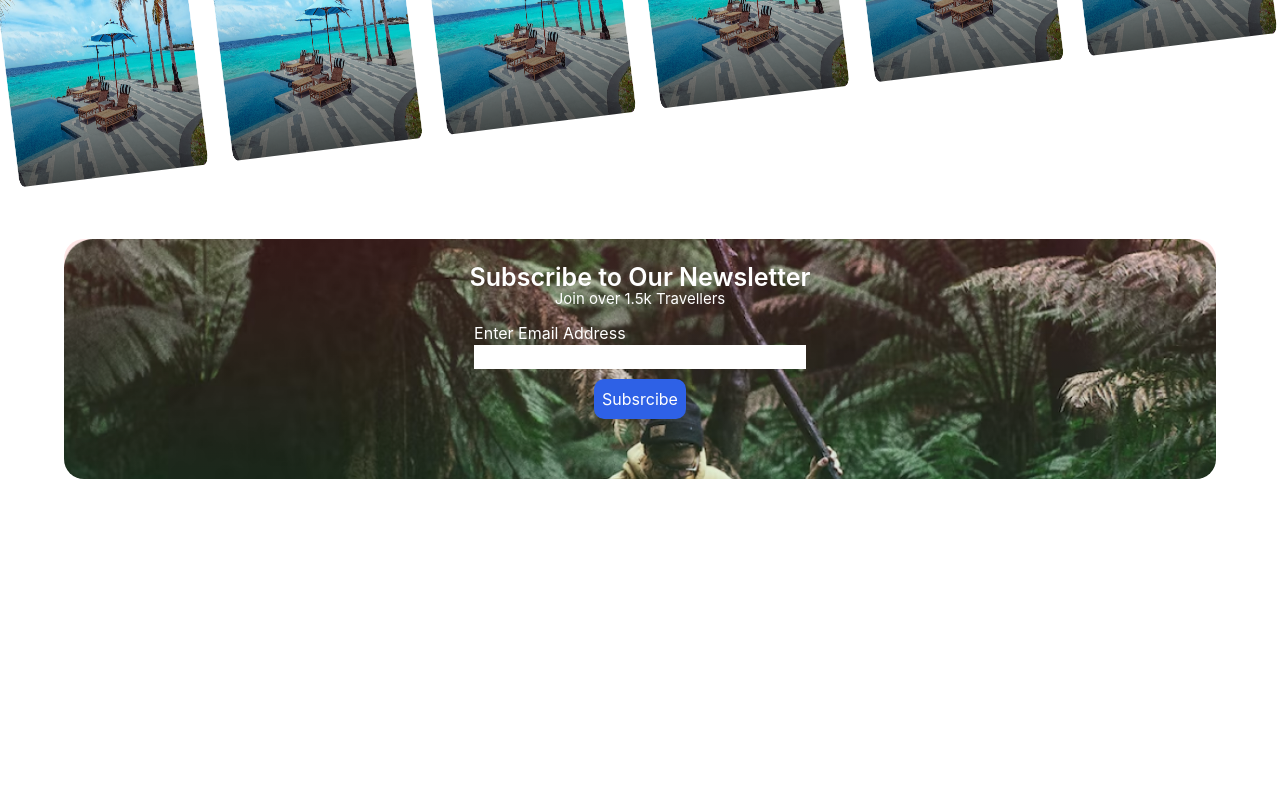
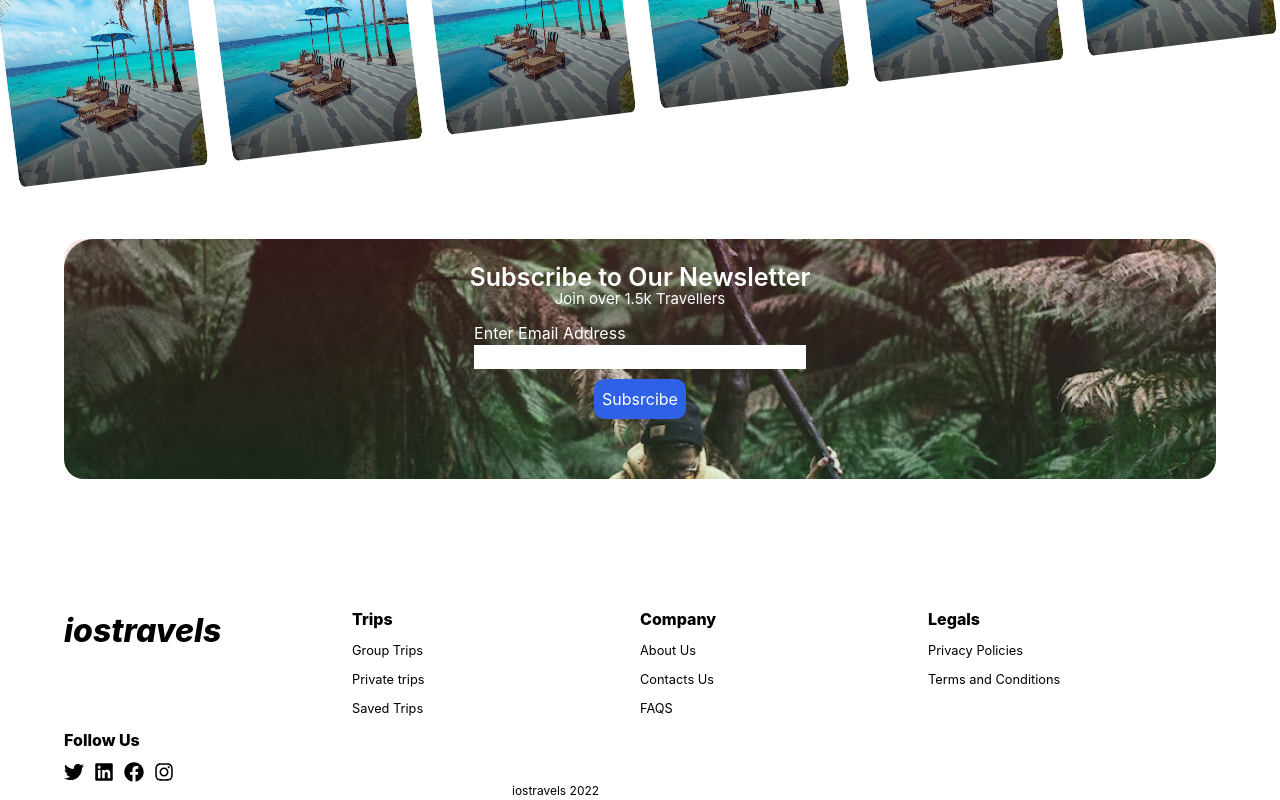
Before and after one commit to 92isaac/iostravels, a React (Create React App) app: page / in a window 1280 px wide. Shown: the part 3707-4507 px from the top of the page. Before the commit the page ends 4314 px from the top, so only its background shows below. Built offline with nearby package versions, Linux system fonts and the light colour scheme.

Commit message:
footer.js

```diff
--- a/src/App.js
+++ b/src/App.js
@@ -2,6 +2,7 @@ import React, { createContext, lazy, Suspense, useState } from 'react';
 import { Routes, Route } from 'react-router-dom'
 import './App.css';
 import Nomatch from './components/asset/Nomatch';
+import Footer from './components/footerfiles/Footer';
 import Register from './components/formfiles/Register';
 import Flight from './components/homefiles/Flight';
 const Home = lazy(()=>(import('./components/routes/Home'))) ;
@@ -22,6 +23,7 @@ function App() {
     <Route path='*' element={ <Nomatch />} />
       </Routes>
       </Suspense>
+      <Footer />
     </AppContext.Provider>
   );
 }
--- /dev/null
+++ b/src/components/asset/styles/footer.css
@@ -0,0 +1,28 @@
+.footer-wrapper {
+  display: grid;
+  grid-template-columns: repeat(auto-fit, minmax(15rem, 1fr));
+  /* border: 2px solid red; */
+  margin: 0px 5%;
+}
+
+.footer-items h3 {
+  font-weight: 800;
+}
+
+.footer-items ul li {
+  margin: 10px 0;
+  font-size: 80%;
+}
+
+.footer-icons{
+    display: flex;
+    gap: 10px;
+    font-size: 20px;
+    margin-top: 10px;
+}
+
+.year{
+    width: 20%;
+    margin: 0 auto;
+    font-size: 12px;
+}
--- a/src/components/footerfiles/Footer.js
+++ b/src/components/footerfiles/Footer.js
@@ -1,9 +1,62 @@
 import React from 'react'
+import '../asset/styles/footer.css'
+import { Link } from 'react-router-dom'
+import { FaTwitter, FaLinkedin, FaFacebook, FaInstagram } from 'react-icons/fa'
+
 
 const Footer = () => {
+    const currYear = new Date().getFullYear()
   return (
-    <div>
-        footer
+    <div className='footer'>
+    <div className='footer-wrapper'>
+        <div className="footer-items">
+        <div className="hamburger">
+        <Link to="/"><h3>
+          <span>
+            ios
+          </span>
+          travels
+        </h3></Link>
+
+        {/* <button onClick={()=>{setToggle(!toggle)}}>{!toggle ? <HiMenu />  :<FaTimes />}</button> */}
+      </div>
+        </div>
+        <div className="footer-items">
+            <h3>Trips</h3>
+            <ul>
+                <li>Group Trips</li>
+                <li>Private trips</li>
+                <li>Saved Trips</li>
+            </ul>
+        </div>
+        <div className="footer-items">
+            <h3>Company</h3>
+            <ul>
+                <li>About Us</li>
+                <li>Contacts Us </li>
+                <li>FAQS</li>
+            </ul>
+        </div>
+        <div className="footer-items">
+            <h3>Legals</h3>
+            <ul>
+                <li>Privacy Policies</li>
+                <li>Terms and Conditions</li>
+            </ul>
+        </div>
+        <div className="footer-items">
+            <h3>Follow Us</h3>
+            <div className="footer-icons">
+            <FaTwitter />
+            <FaLinkedin />
+            <FaFacebook />
+            <FaInstagram />
+            </div>
+        </div>
+    </div>
+        <div className="year">
+            <h4>iostravels {currYear}</h4>
+        </div>
     </div>
   )
 }
--- a/src/components/homefiles/WhyChooseUs.js
+++ b/src/components/homefiles/WhyChooseUs.js
@@ -1,6 +1,5 @@
 import React from 'react'
 import '../asset/styles/whychooseus.css'
-import { GiPalmTree } from 'react-icons/gi'
 import { chooseUs } from '../asset/database'
 
 
```
